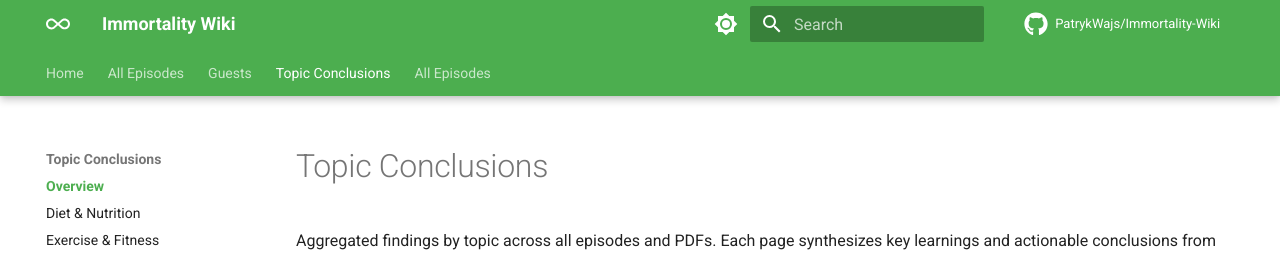
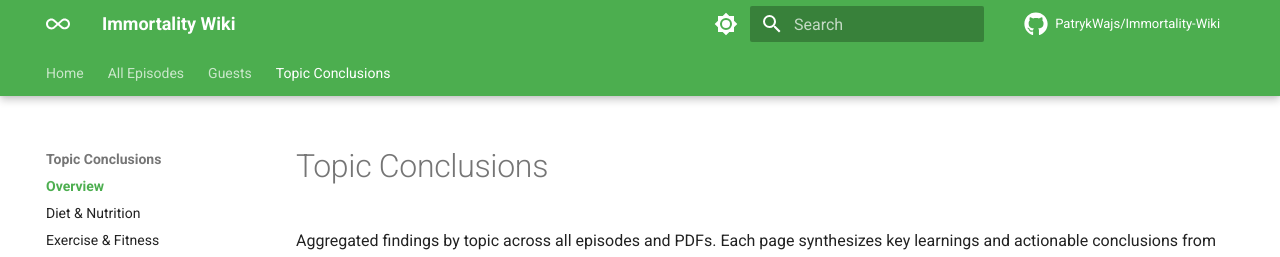
Before and after one commit to PatrykWajs/Immortality-Wiki, an MkDocs documentation site: the page built from docs/Conclusions/index.md, in a window 1280 px wide. Shown: the top 257 px of the page. Built offline with MkDocs 1.6.1 and Material for MkDocs 9.7.7, drawn with Linux system fonts in a browser that asks for light colours; comment, search, counter and statistics services are not loaded.

Commit message:
Fix: add emoji extension, remove duplicate nav entry

```diff
--- a/mkdocs.yml
+++ b/mkdocs.yml
@@ -69,6 +69,9 @@
   - toc:
       permalink: true
       title: On this page
+  - pymdownx.emoji:
+      emoji_index: !!python/name:material.extensions.emoji.twemoji
+      emoji_generator: !!python/name:material.extensions.emoji.to_svg
 
 nav:
   - Home: index.md
@@ -89,4 +92,3 @@
       - Technology & AI: Conclusions/technology-and-ai.md
       - Gut Health: Conclusions/gut-health.md
       - Mindset & Philosophy: Conclusions/mindset-and-philosophy.md
-  - Episodes: MAP.md
```
